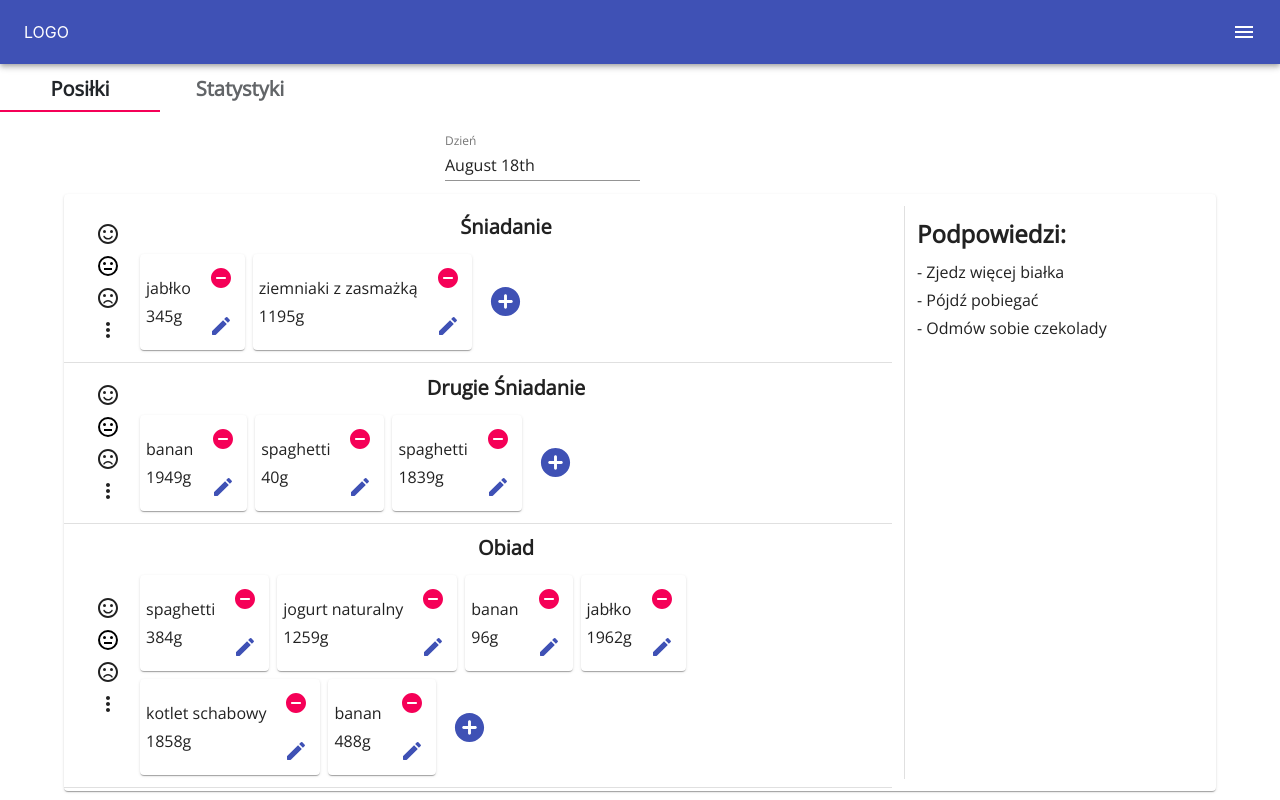
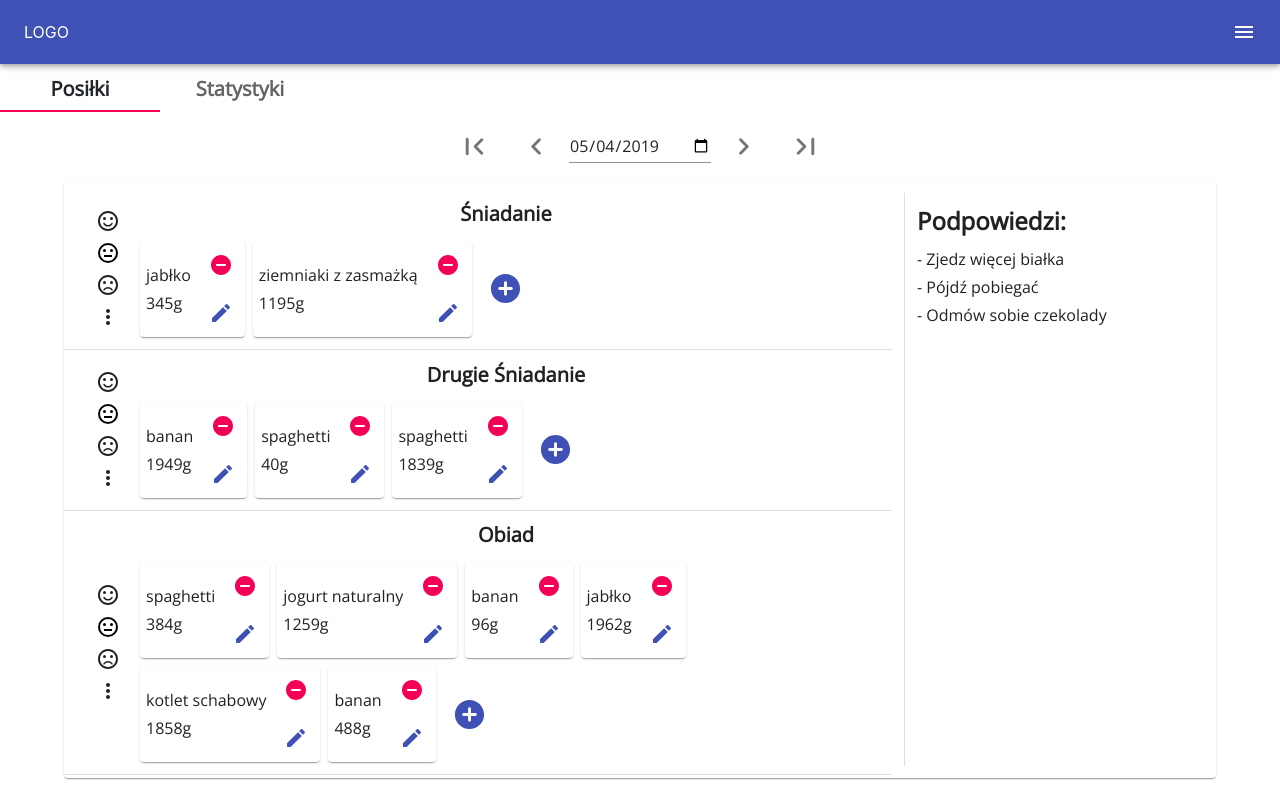
Before and after one commit to twiewiora/diet-monitor, a React (Create React App) app: page / in a window 1280 px wide. Built offline with nearby package versions, Linux system fonts and the light colour scheme.

Commit message:
Revert "date picker on main page (#2)"
This reverts commit 113350c22596fad8bcd724ec5a60b059e19a7ed0.

```diff
--- a/src/components/MealsView/AddMeal.js
+++ b/src/components/MealsView/AddMeal.js
@@ -9,7 +9,7 @@ import Dialog from '@material-ui/core/Dialog';
 import MuiDialogTitle from '@material-ui/core/DialogTitle';
 import MuiDialogContent from '@material-ui/core/DialogContent';
 import MuiDialogActions from '@material-ui/core/DialogActions';
-import MaterialUIPickers from './DateAndTimePickers/MaterialUIPickers';
+import MaterialUIPickers from './MaterialUIPickers';
 import List from '@material-ui/core/List';
 import ListItem from '@material-ui/core/ListItem';
 import ListItemIcon from '@material-ui/core/ListItemIcon';
--- a/src/components/MealsView/ArrowDatePicker/ArrowDatePicker.js
+++ b/src/components/MealsView/ArrowDatePicker/ArrowDatePicker.js
@@ -11,17 +11,33 @@ import './ArrowDatePicker.css';
 import IconButton from '@material-ui/core/IconButton';
 import TextField from '@material-ui/core/TextField';
 
-import MaterialUIDayPicker from '../DateAndTimePickers/MaterialUIDayPickers'
-
 class ArrowDatePicker extends React.Component {
     constructor(props) {
         super(props);
+        this.state = {
+            date: new Date()
+        }
+    }
+
+    changeDate(days) {
+        this.state.date.setDate(this.state.date.getDate() + days);
+        this.setState({
+            date: this.state.date
+        })
     }
 
     render() {
       return (
           <div className="ArrowDatePicker">
-            <MaterialUIDayPicker title={"Dzień"}/>
+              <IconButton onClick={() => this.changeDate(-2)}><DoubleLeft fontSize="large"/></IconButton>
+              <IconButton onClick={() => this.changeDate(-1)}><Left fontSize="large"/></IconButton>
+              <TextField
+                  id="date"
+                  type="date"
+                  value={this.state.date.toISOString().slice(0, 10)}
+              />
+              <IconButton onClick={() => this.changeDate(1)}><Right fontSize="large"/></IconButton>
+              <IconButton onClick={() => this.changeDate(2)}><DoubleRight fontSize="large"/></IconButton>
           </div>);
     }
 
--- a/src/components/MealsView/DateAndTimePickers/MaterialUIDayPickers.js
+++ /dev/null
@@ -1,50 +0,0 @@
-import React from 'react';
-import PropTypes from 'prop-types';
-import Grid from '@material-ui/core/Grid';
-import { withStyles } from '@material-ui/core/styles';
-import DateFnsUtils from '@date-io/date-fns';
-import { MuiPickersUtilsProvider, TimePicker, DatePicker } from '@material-ui/pickers';
-
-const styles = {
-  grid: {
-    width: '50%',
-  },
-};
-
-class MaterialUIDayPickers extends React.Component {
-  state = {
-    selectedDate: new Date('2014-08-18T21:11:54'),
-  };
-
-  handleDateChange = date => {
-    this.setState({ selectedDate: date });
-  };
-
-  render() {
-    const { classes } = this.props;
-    const { selectedDate } = this.state;
-
-    return (
-        <MuiPickersUtilsProvider utils={DateFnsUtils}>
-          <Grid container justify="flex-start"
-                          alignItems="center"
-                          direction="row"
-                          className={classes.grid}>
-            <DatePicker
-              margin="normal"
-              label={this.props.title}
-              value={selectedDate}
-              direction="row"
-              onChange={this.handleDateChange}
-            />
-          </Grid>
-        </MuiPickersUtilsProvider>
-    );
-  }
-}
-
-MaterialUIDayPickers.propTypes = {
-  classes: PropTypes.object.isRequired,
-};
-
-export default withStyles(styles)(MaterialUIDayPickers);
```
Also changed, not shown: src/components/MealsView/MaterialUIPickers.js (renamed from src/components/MealsView/DateAndTimePickers/MaterialUIPickers.js).
